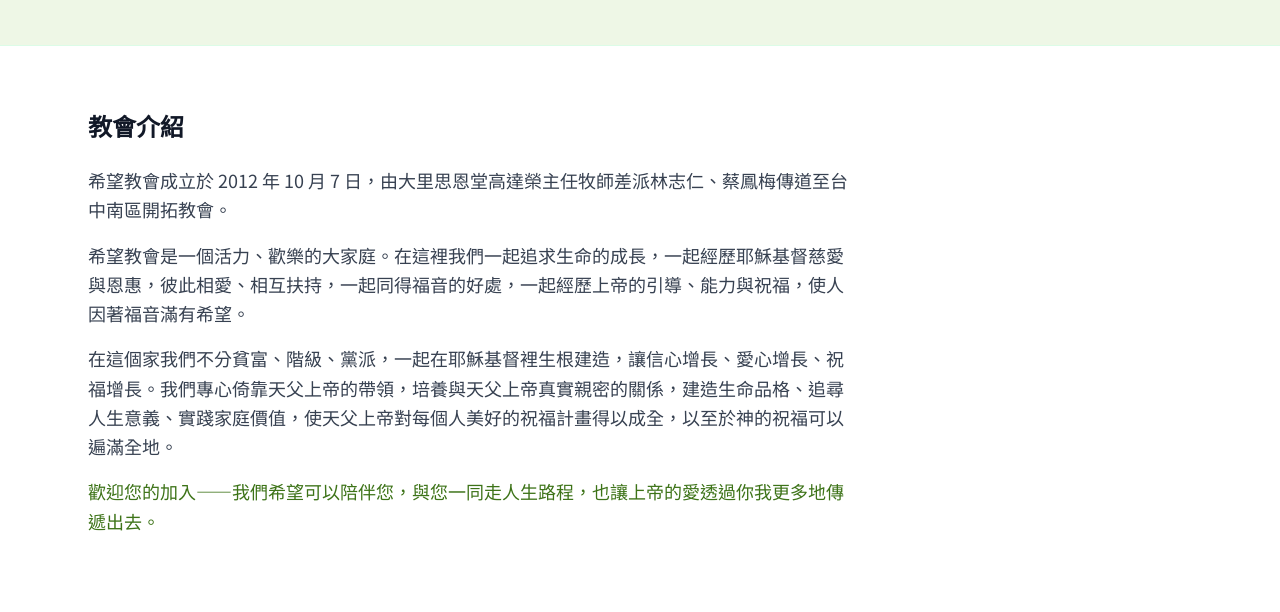
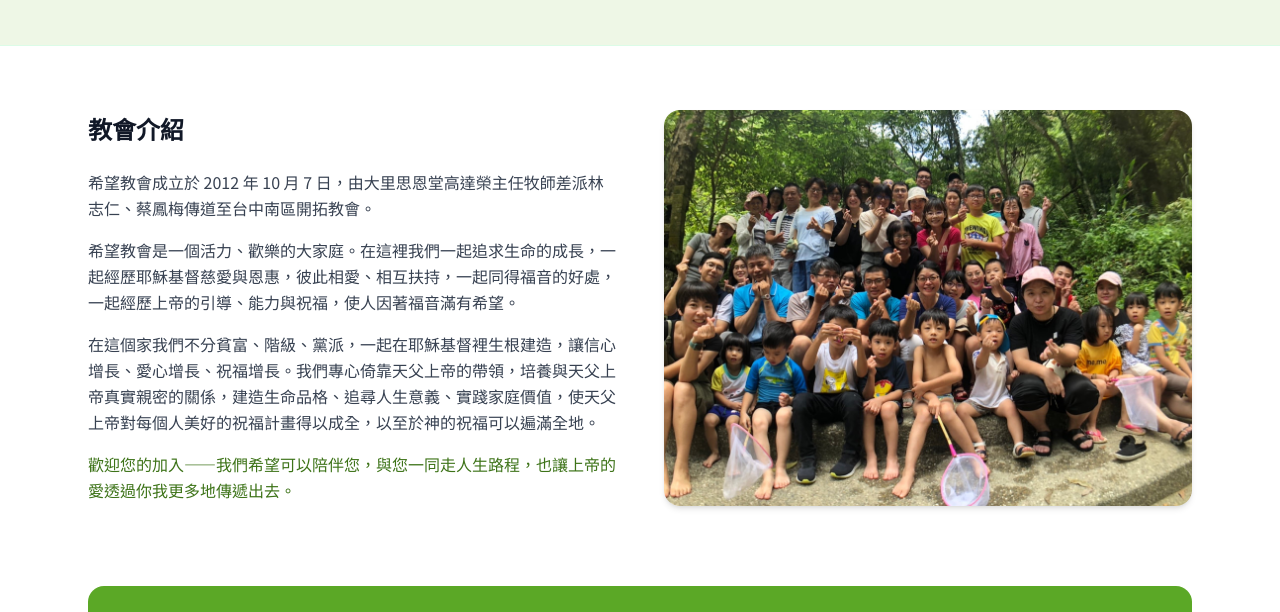
Before and after one commit to deison0609-soPro/hope-church, an Astro site: page /about in a window 1280 px wide. Shown: the part 188-800 px from the top of the page. Built offline with nearby package versions, Linux system fonts and the light colour scheme; Astro itself is replaced by a stand-in of ours.

Commit message:
feat: 加入教會大家庭照片至關於希望頁面

```diff
--- a/src/pages/about.astro
+++ b/src/pages/about.astro
@@ -15,9 +15,10 @@ import BaseLayout from '../layouts/BaseLayout.astro';
 
     <!-- 教會介紹 -->
     <section>
-      <div class="max-w-3xl">
+      <div class="grid grid-cols-1 md:grid-cols-2 gap-12 items-center">
+        <div>
           <h2 class="text-2xl font-bold text-gray-900 mb-6">教會介紹</h2>
-        <div class="space-y-4 text-gray-700 leading-relaxed text-lg">
+          <div class="space-y-4 text-gray-700 leading-relaxed">
             <p>
               希望教會成立於 2012 年 10 月 7 日，由大里思恩堂高達榮主任牧師差派林志仁、蔡鳳梅傳道至台中南區開拓教會。
             </p>
@@ -30,6 +31,14 @@ import BaseLayout from '../layouts/BaseLayout.astro';
             <p class="font-medium text-hope-green-dark">
               歡迎您的加入——我們希望可以陪伴您，與您一同走人生路程，也讓上帝的愛透過你我更多地傳遞出去。
             </p>
+          </div>
+        </div>
+        <div>
+          <img
+            src="/images/church-community.jpg"
+            alt="希望教會大家庭"
+            class="w-full rounded-2xl shadow-md object-cover"
+          />
         </div>
       </div>
     </section>
```
Also changed, not shown: public/images/church-community.jpg (added). Lines whose indentation alone changed are shown as unchanged.
